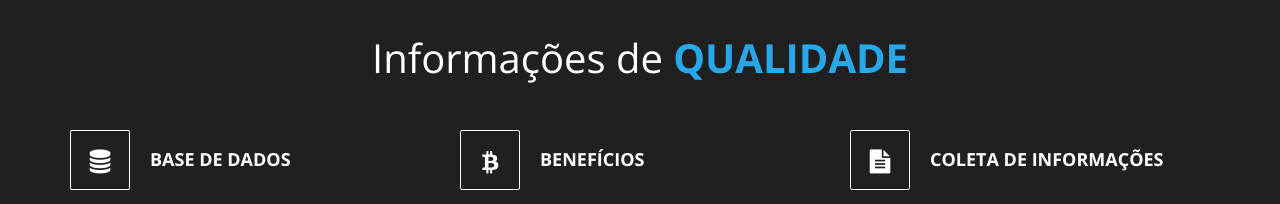
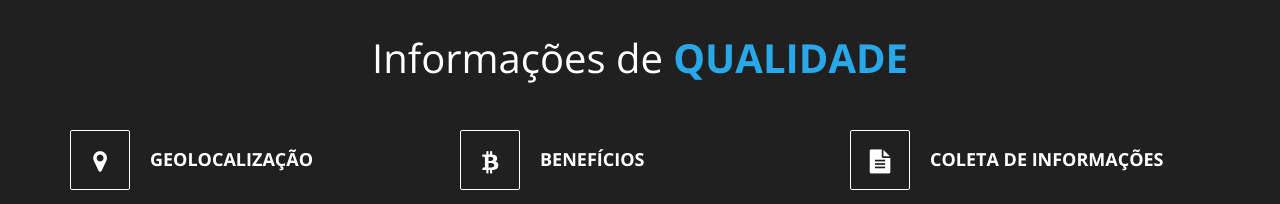
Before and after one commit to Sanderedn/BigDot, a plain HTML site: page BigDot/index.html in a window 1280 px wide. Shown: the part 840-1044 px from the top of the page. Drawn offline with nearby package versions, Linux system fonts and the light colour scheme.

Commit message:
Update index.html

```diff
--- a/BigDot/index.html
+++ b/BigDot/index.html
@@ -123,9 +123,9 @@
 						<div class="media">
 							<div class="media-heading-wrapper">
 								<div class="media-object pull-left">
-									<i class="fa fa-database"></i>
+									<i class="fa fa-map-marker"></i>
 								</div>
-								<h3 class="media-heading">BASE DE DADOS</h3>
+								<h3 class="media-heading">GEOLOCALIZAÇÃO</h3>
 							</div>
 							<div class="media-body">
 								<p>Um Serviço Voltado Para o Referenciamento Preciso de Determinada Demanda</p>
```
